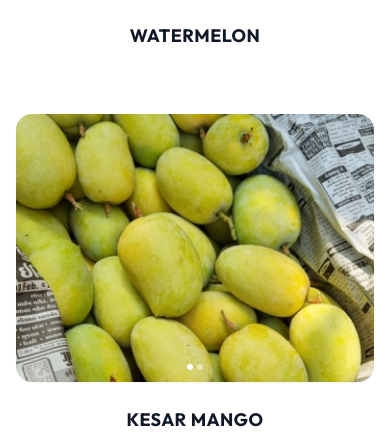
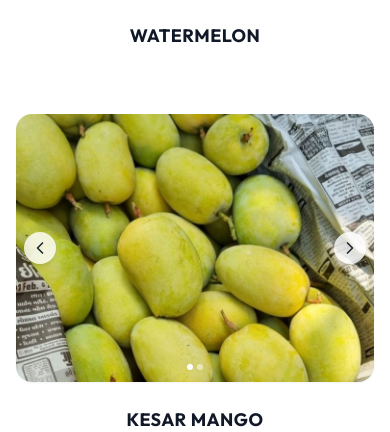
Before and after one commit to Boogiepop004/karmyog_export, a React (Vite) app: page /products/fruits in a window 390 px wide. Shown: the part 6789-7221 px from the top of the page. Built offline with nearby package versions, Linux system fonts and the light colour scheme.

Commit message:
Fix Kesar Mango slideshow lag and mobile visibility

```diff
--- a/src/pages/Fruits.jsx
+++ b/src/pages/Fruits.jsx
@@ -28,14 +28,15 @@ const FruitCard = ({ fruit }) => {
     const [currentImage, setCurrentImage] = useState(0);
 
     const isSlider = fruit.images && fruit.images.length > 1;
-    const currentSrc = isSlider ? fruit.images[currentImage] : fruit.image;
 
     const nextImage = (e) => {
+        e.preventDefault();
         e.stopPropagation();
         setCurrentImage((prev) => (prev + 1) % fruit.images.length);
     };
 
     const prevImage = (e) => {
+        e.preventDefault();
         e.stopPropagation();
         setCurrentImage((prev) => (prev - 1 + fruit.images.length) % fruit.images.length);
     };
@@ -44,29 +45,44 @@ const FruitCard = ({ fruit }) => {
         <div className="group cursor-default">
             {/* Image Container - OBJECT COVER for alignment */}
             <div className="aspect-[4/3] rounded-2xl overflow-hidden bg-gray-50 mb-6 relative shadow-sm group-hover:shadow-md transition-all duration-300">
-                <img
-                    src={currentSrc}
-                    alt={fruit.name}
-                    className="w-full h-full object-cover transition-transform duration-700 ease-out group-hover:scale-105"
-                />
+                {isSlider ? (
+                    fruit.images.map((imgSrc, idx) => (
+                        <div
+                            key={idx}
+                            className={`absolute inset-0 w-full h-full transition-opacity duration-500 ease-in-out ${idx === currentImage ? 'opacity-100 z-0' : 'opacity-0 -z-10'}`}
+                        >
+                            <img
+                                src={imgSrc}
+                                alt={`${fruit.name} ${idx + 1}`}
+                                className="w-full h-full object-cover transition-transform duration-700 ease-out group-hover:scale-105"
+                            />
+                        </div>
+                    ))
+                ) : (
+                    <img
+                        src={fruit.image}
+                        alt={fruit.name}
+                        className="w-full h-full object-cover transition-transform duration-700 ease-out group-hover:scale-105"
+                    />
+                )}
 
                 {isSlider && (
                     <>
                         <button
                             onClick={prevImage}
-                            className="absolute left-2 top-1/2 -translate-y-1/2 bg-white/80 hover:bg-white text-gray-800 p-1.5 rounded-full shadow-md opacity-0 group-hover:opacity-100 transition-opacity z-10"
+                            className="absolute left-2 top-1/2 -translate-y-1/2 bg-white/80 hover:bg-white text-gray-800 p-1.5 rounded-full shadow-md z-10 opacity-100 md:opacity-0 md:group-hover:opacity-100 transition-opacity"
                         >
                             <ChevronLeft size={20} />
                         </button>
                         <button
                             onClick={nextImage}
-                            className="absolute right-2 top-1/2 -translate-y-1/2 bg-white/80 hover:bg-white text-gray-800 p-1.5 rounded-full shadow-md opacity-0 group-hover:opacity-100 transition-opacity z-10"
+                            className="absolute right-2 top-1/2 -translate-y-1/2 bg-white/80 hover:bg-white text-gray-800 p-1.5 rounded-full shadow-md z-10 opacity-100 md:opacity-0 md:group-hover:opacity-100 transition-opacity"
                         >
                             <ChevronRight size={20} />
                         </button>
                         <div className="absolute bottom-3 left-1/2 -translate-x-1/2 flex gap-1 z-10">
                             {fruit.images.map((_, idx) => (
-                                <div key={idx} className={`w-1.5 h-1.5 rounded-full overflow-hidden ${idx === currentImage ? 'bg-white' : 'bg-white/50'}`} />
+                                <div key={idx} className={`w-1.5 h-1.5 rounded-full overflow-hidden transition-colors ${idx === currentImage ? 'bg-white' : 'bg-white/50'}`} />
                             ))}
                         </div>
                     </>
```
